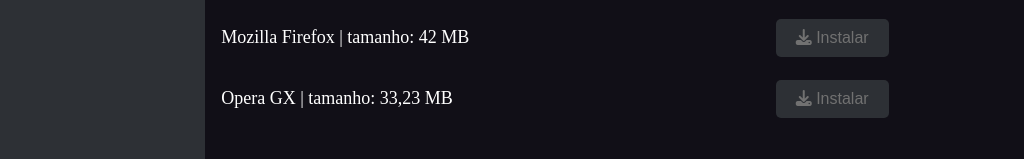
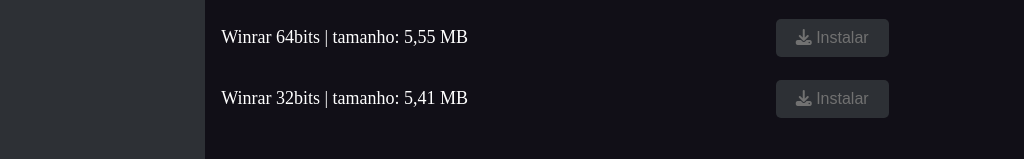
Before and after one commit to dKally/toolkitos, an Electron app: page src/apps/index.html in a window 1024 px wide. Shown: the part 232-391 px from the top of the page. Drawn offline with Linux system fonts and the light colour scheme; no server answers.

Commit message:
Add files via upload

```diff
--- a/src/apps/index.html
+++ b/src/apps/index.html
@@ -32,13 +32,13 @@
                 </div>  <!-- __content__single -->
 
                 <div class="__content__single">
-                    <p>Mozilla Firefox | tamanho: 42 MB</p>
+                    <p>Winrar 64bits | tamanho: 5,55 MB</p>
                     <button onclick="move(hasWinrar64, isDownloadingWinrar64, winrar64Path, winrar64PathDownloads, 'winrar64-download', 'winrar64-install')" class="winrar64-download"><i class="fa-solid fa-cloud-arrow-down"></i></i> Baixar</button>
                     <button onclick="exec(winrar64PathDownloads)" class="winrar64-install hide"><i class="fa-solid fa-download"></i></i> Instalar</button>
                 </div>  <!-- __content__single -->
 
                 <div class="__content__single">
-                    <p>Opera GX | tamanho: 33,23 MB</p>
+                    <p>Winrar 32bits | tamanho: 5,41 MB</p>
                     <button onclick="move(hasWinrar32, isDownloadingWinrar32, winrar32Path, winrar32PathDownloads, 'winrar32-download', 'winrar32-install')" class="winrar32-download"><i class="fa-solid fa-cloud-arrow-down"></i></i> Baixar</button>
                     <button onclick="exec(winrar32PathDownloads)" class="winrar32-install hide"><i class="fa-solid fa-download"></i></i> Instalar</button>
                 </div>  <!-- __content__single -->
```
